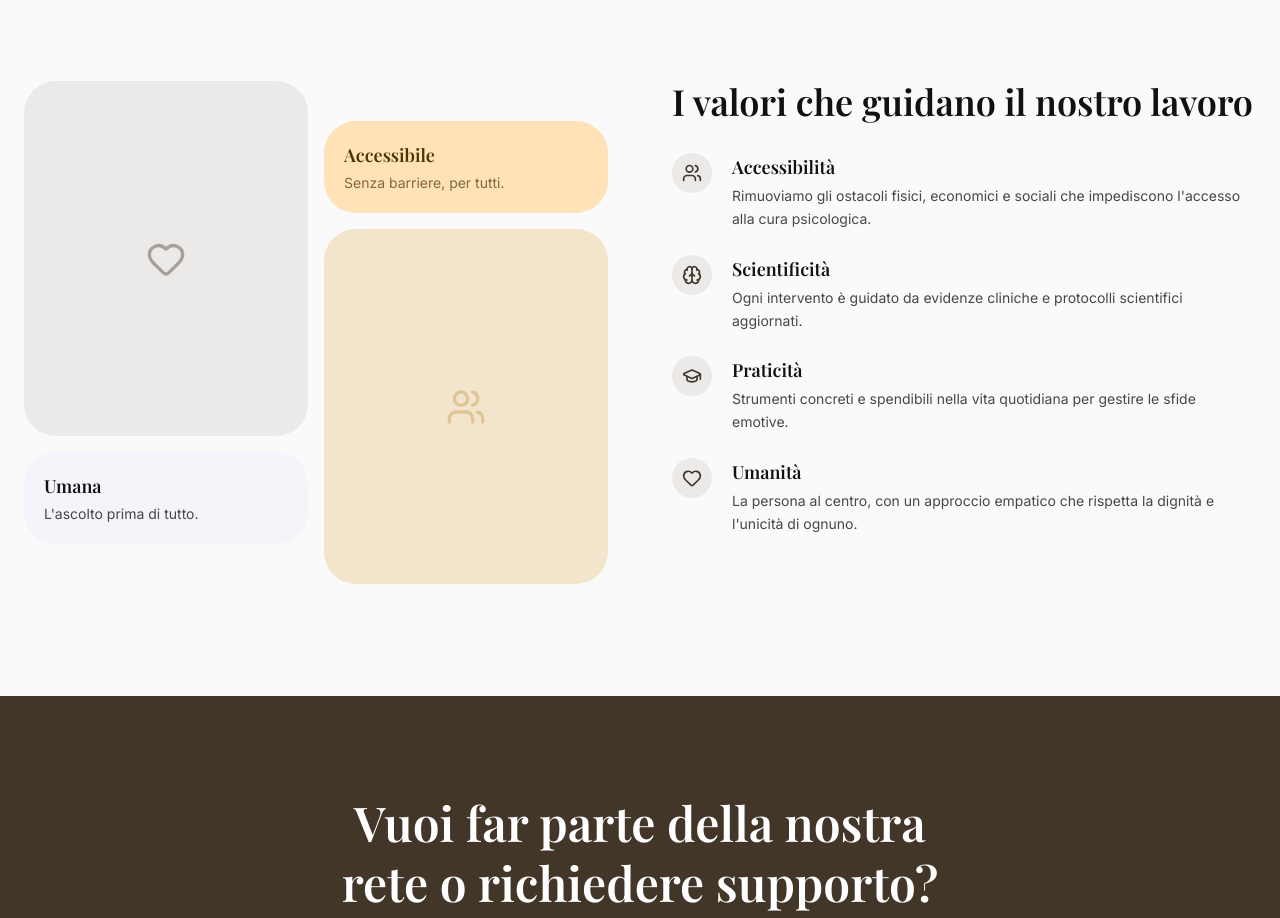
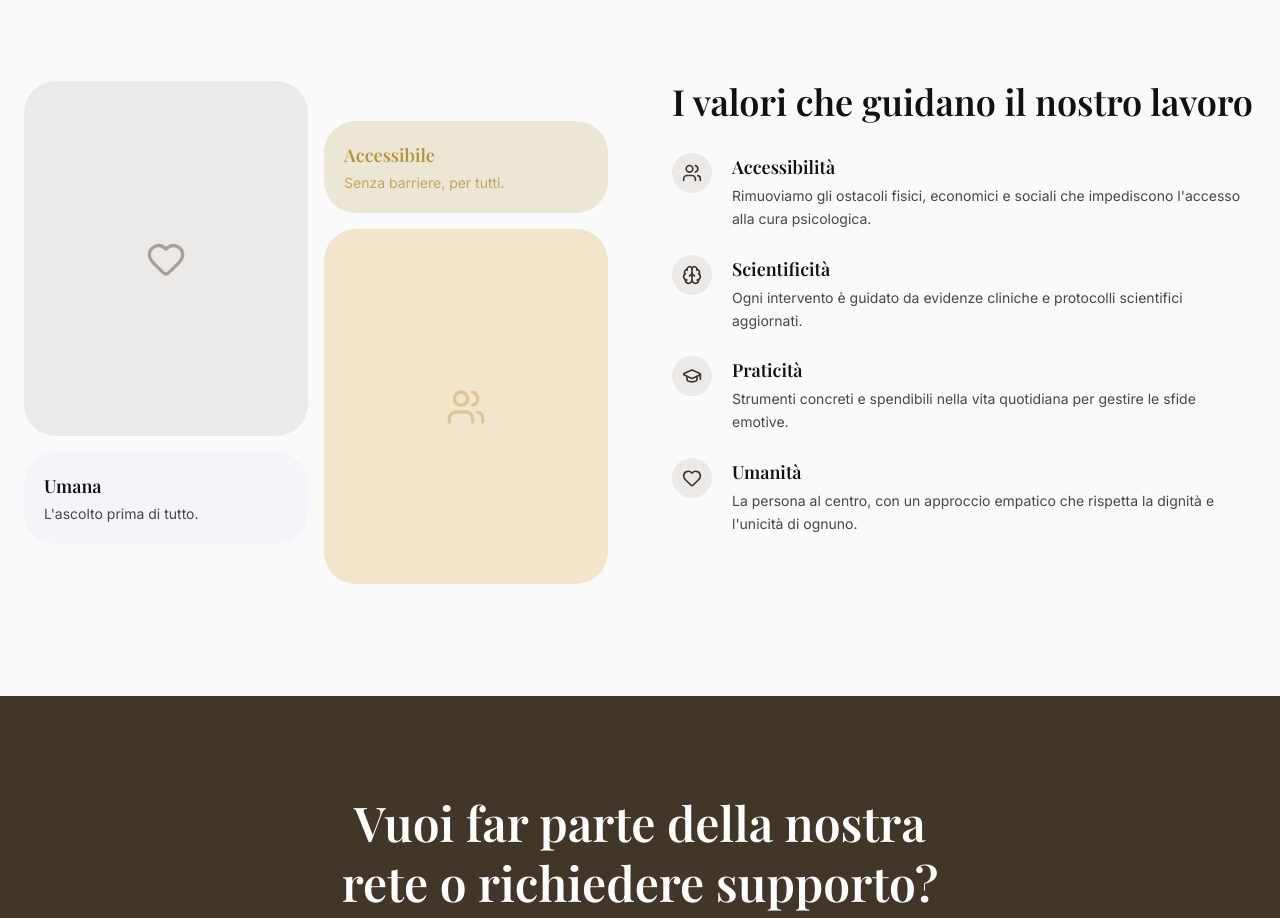
Before and after one commit to applicaaps/applica, a Next.js app in the folder applica-app/: page /chi-siamo in a window 1280 px wide. Shown: the part 2460-3378 px from the top of the page. Built offline with nearby package versions, Linux system fonts and the light colour scheme; a web font is replaced by a local one.

Commit message:
feat: implement Chi Siamo page with mission, founder, and core values sections

```diff
--- a/applica-app/app/chi-siamo/page.tsx
+++ b/applica-app/app/chi-siamo/page.tsx
@@ -162,9 +162,9 @@ export default function ChiSiamo() {
                     </div>
                   </div>
                   <div className="space-y-4 pt-10">
-                    <div className="p-5 bg-[var(--color-secondary-container)] rounded-2xl">
-                      <h4 className="text-lg font-bold text-[var(--color-on-secondary-container)] mb-1">Accessibile</h4>
-                      <p className="text-sm text-[var(--color-on-secondary-container)]/70">Senza barriere, per tutti.</p>
+                    <div className="p-5 bg-[#b59540]/20 rounded-2xl">
+                      <h4 className="text-lg font-bold text-[#b59540] mb-1">Accessibile</h4>
+                      <p className="text-sm text-[#b59540]/80">Senza barriere, per tutti.</p>
                     </div>
                     <div className="aspect-[4/5] rounded-2xl overflow-hidden bg-[var(--color-secondary-fixed-dim)]/30 flex items-center justify-center text-[var(--color-secondary)]">
                       <Users size={40} className="opacity-40" />
```
